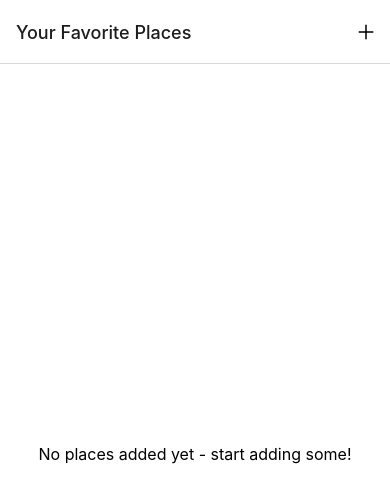
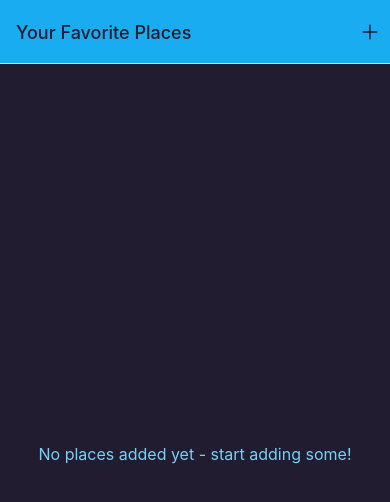
Before and after one commit to petrmichal0/my-favorite-places-frontend, a React Native app: screen /AllPlaces in a window 390 px wide. Shown: the top 502 px of the page. Built offline with nearby package versions, Linux system fonts and the light colour scheme.

Commit message:
Global Colors & Styling

```diff
--- a/App.tsx
+++ b/App.tsx
@@ -5,15 +5,22 @@
 import AllPlaces from "./screens/AllPlaces";
 import AddPlace from "./screens/AddPlace";
 import IconButton from "./components/Places/ui/IconButton";
+import { Colors } from "./constants/colors";
 
 const Stack = createNativeStackNavigator();
 
 export default function App() {
   return (
     <>
-      <StatusBar style="dark" />
+      <StatusBar style="light" />
       <NavigationContainer>
-        <Stack.Navigator>
+        <Stack.Navigator
+          screenOptions={{
+            headerStyle: { backgroundColor: Colors.primary500 },
+            headerTintColor: Colors.gray700,
+            contentStyle: { backgroundColor: Colors.gray700 },
+          }}
+        >
           <Stack.Screen
             name="AllPlaces"
             component={AllPlaces}
@@ -31,7 +38,11 @@
               ),
             })}
           />
-          <Stack.Screen name="AddPlace" component={AddPlace} />
+          <Stack.Screen
+            name="AddPlace"
+            component={AddPlace}
+            options={{ title: "Add a new Place" }}
+          />
         </Stack.Navigator>
       </NavigationContainer>
     </>
--- a/components/Places/PlacesList.tsx
+++ b/components/Places/PlacesList.tsx
@@ -1,5 +1,6 @@
 import { FlatList, StyleSheet, Text, View } from "react-native";
 import PlaceItem from "./PlaceItem";
+import { Colors } from "../../constants/colors";
 
 function PlacesList({ places }: { places: any[] }) {
   if (!places || places.length === 0) {
@@ -26,11 +27,11 @@
 const styles = StyleSheet.create({
   fallbackContainer: {
     flex: 1,
-    backgroundColor: "#fff",
     alignItems: "center",
     justifyContent: "center",
   },
   fallbackText: {
     fontSize: 16,
+    color: Colors.primary200,
   },
 });
--- a/components/Places/ui/IconButton.tsx
+++ b/components/Places/ui/IconButton.tsx
@@ -23,7 +23,6 @@
 const styles = StyleSheet.create({
   button: {
     padding: 8,
-    margin: 4,
     justifyContent: "center",
     alignItems: "center",
   },
--- /dev/null
+++ b/constants/colors.ts
@@ -0,0 +1,11 @@
+export const Colors = {
+  primary50: "#cfeffd",
+  primary100: "#a0defb",
+  primary200: "#77cff8",
+  primary400: "#44bdf5",
+  primary500: "#1aacf0",
+  primary700: "#0570c9",
+  primary800: "#003b88",
+  accent500: "#e6b30b",
+  gray700: "#221c30",
+};
```
